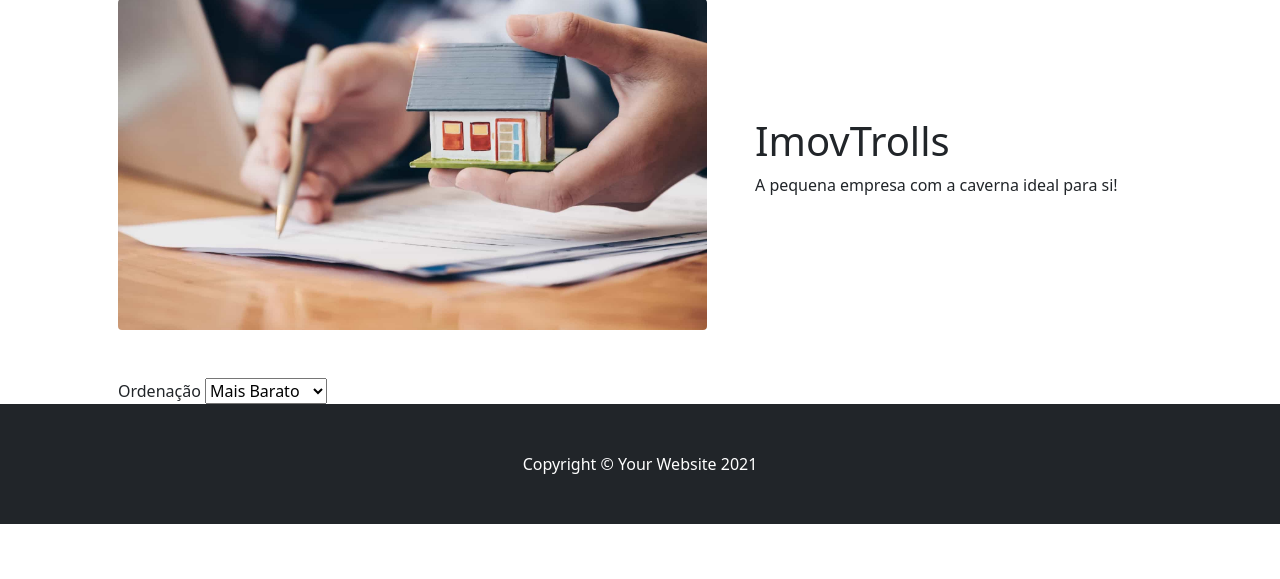
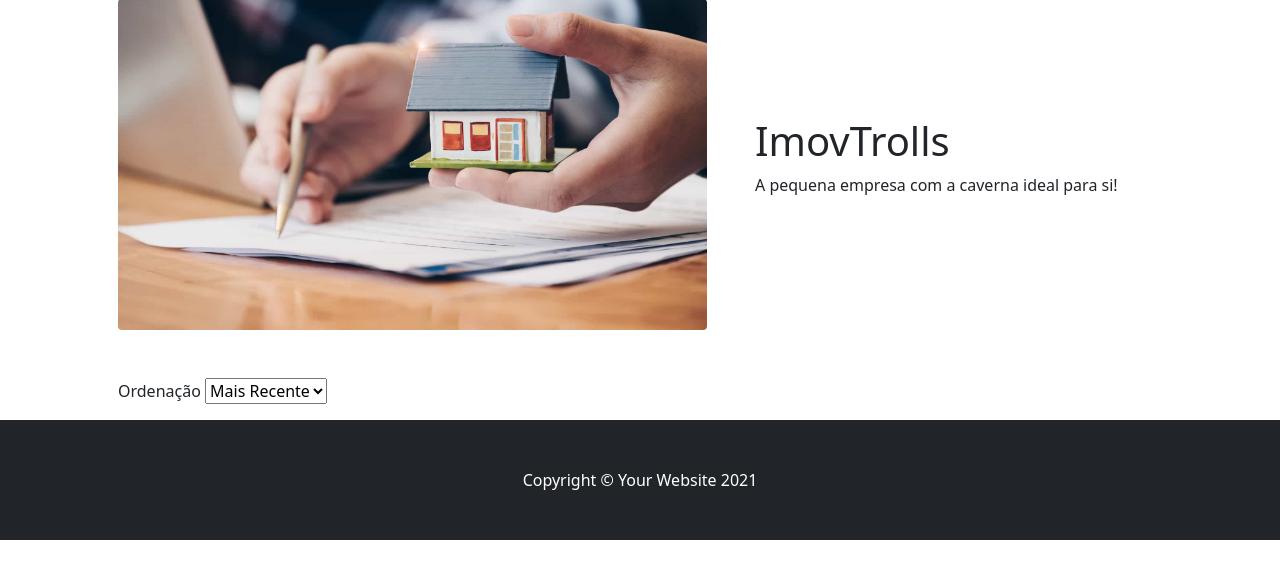
Before and after one commit to MigueXYZ/ImoTroll_11, a PHP site: page / in a window 1280 px wide. Shown: the part 105-684 px from the top of the page. Run offline with PHP 8.4, Linux system fonts and the light colour scheme; data that the repository does not hold is empty.

Commit message:
alterações MigueXYZ

```diff
--- a/index.php
+++ b/index.php
@@ -50,7 +50,16 @@
                     <p> A pequena empresa com a caverna ideal para si!</p>
                 </div>
             </div>
-
+            <div class="row gx-4 gx-lg-5 mt-3">
+                <div>
+                    <label for="Ordem">Ordenação</label>
+                    <select onchange="preenche(this.value);" name="Ordem" id="Ordem">
+                        <option value="3">Mais Recente</option>
+                        <option value="1">Mais Barato</option>
+                        <option value="2">Mais Caro</option>
+                    </select>
+                </div>
+            </div>
             <!-- Content Row-->
             <div class="row gx-4 gx-lg-5 mt-3" id="preenche">
 
--- a/listar.php
+++ b/listar.php
@@ -10,14 +10,7 @@ switch ($ordem){
 $sql="select * from Imoveis ".$ordem;
 $result=mysqli_query($con,$sql);
 ?>
-    <div>
-        <label for="Ordem">Ordenação</label>
-        <select onchange="preenche(this.value);" name="Ordem" id="Ordem">
-            <option value="1">Mais Barato</option>
-            <option value="2">Mais Caro</option>
-            <option value="3">Mais Recente</option>
-        </select>
-    </div>
+
 <?php
 
 
```
Also changed, not shown: uploads/1637578542.png (added).
